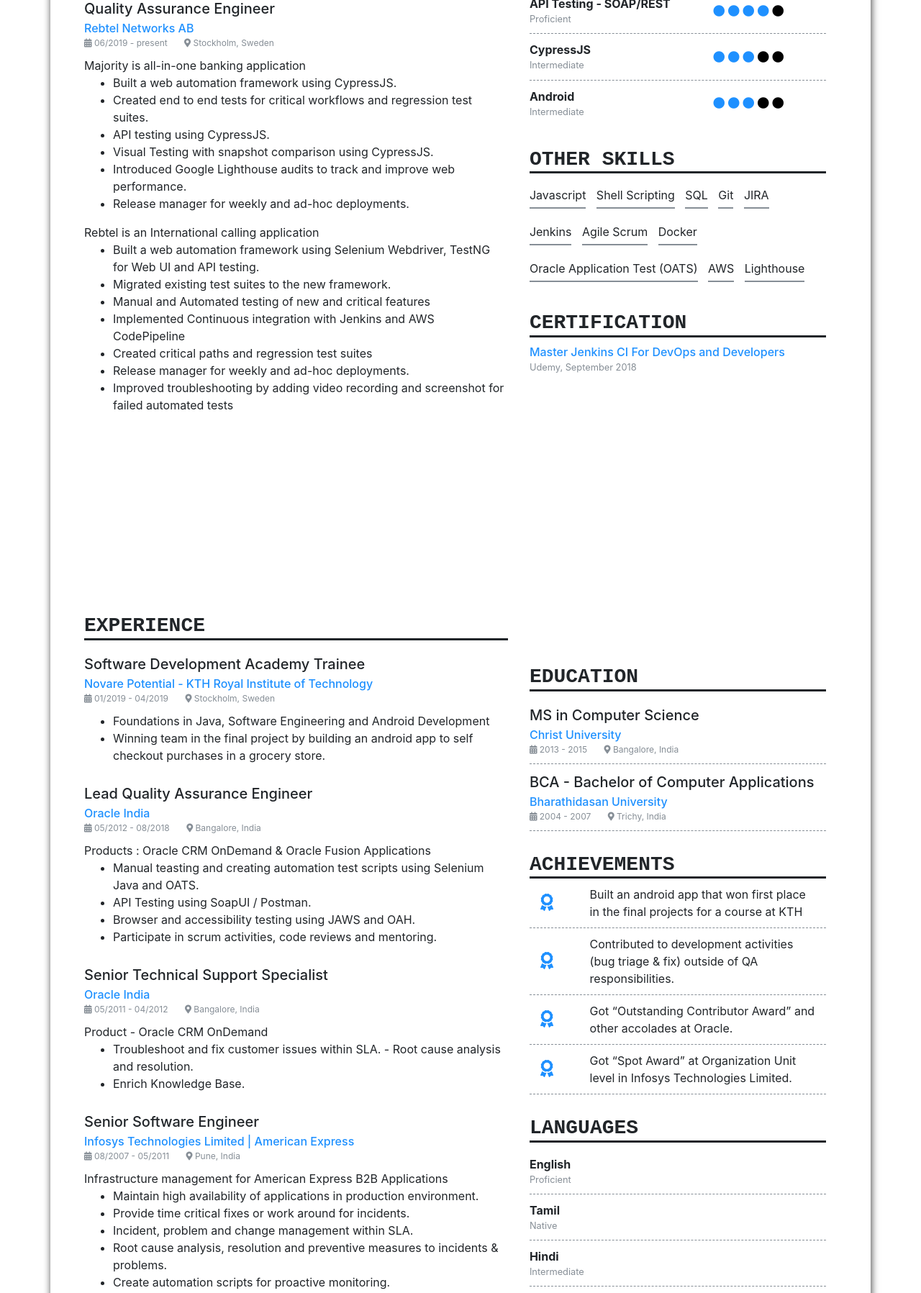
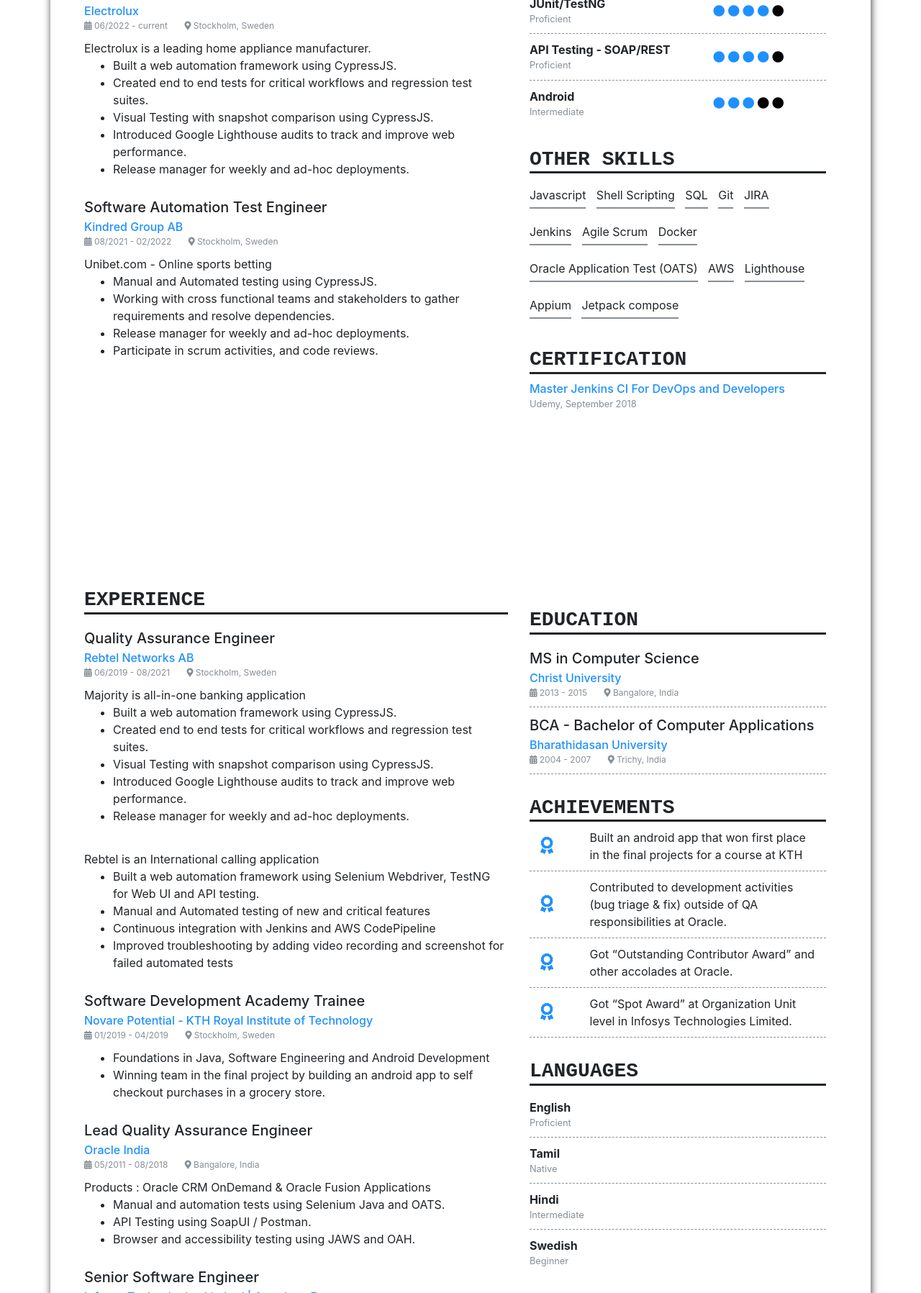
Before and after one commit to saranyas72/saranyas72.github.io, a plain HTML site: page index.html in a window 1280 px wide. Shown: the part 541-2338 px from the top of the page at 72% size. Drawn offline with nearby package versions, Linux system fonts and the light colour scheme.

Commit message:
Added latest

```diff
--- a/index.html
+++ b/index.html
@@ -24,7 +24,7 @@
                             <i class="fas fa-link"></i> <a href="https://github.com/saranyas72" target="_blank">github/saranyas72</a> <br/>
                         </div>
                         <div class="quick-info-right col-md-6 col-print-6">
-                            <i class="fas fa-at"></i> <a href="mailto:saranyas72@gmail.com">saranyas72[AT]gmail[DOT]com</a> <br/>
+                            <i class="fas fa-at"></i> <a href="mailto:saranyas72@gmail.com">saranyas72@gmail.com</a> <br/>
                             <i class="fas fa-map-marker-alt"></i> Stockholm, Sweden <br/>
                         </div>
                     </div>
@@ -34,44 +34,72 @@
                 </div>
             </div>
         </div>
-
         <div class="content col-md-12 col-print-12">
             <div class="col-md-7 col-print-7">
                 <h3 class="section-title">Summary</h3>
                 <p>
-                    Software Engineer with over 14 years of work experience in the IT industry out of which 10 years in Automation and Manual Testing. Currently working as a QA Engineer at Rebtel Networks AB.
+                    Software Engineer with over 14 years of work experience in the IT industry out of which 10 years in Automation and Manual Testing.
                 </p>
                 <p>I am a self-motivated and creative person. I enjoy working in a team where I can share and enhance my technical knowledge.</p>
                 <h3 class="section-title">Experience</h3>
                 <div class="work-ex">
-                    <div class="work-title">Quality Assurance Engineer</div>
-                    <div class="work-place">Rebtel Networks AB</div>
-                    <div class="work-period-location"><i class="fas fa-calendar-alt"></i> 06/2019 - present <i class="fas fa-map-marker-alt"></i> Stockholm, Sweden</div>
+                    <div class="work-title">Test Engineer</div>
+                    <div class="work-place">Electrolux</div>
+                    <div class="work-period-location"><i class="fas fa-calendar-alt"></i> 06/2022 - current <i class="fas fa-map-marker-alt"></i> Stockholm, Sweden</div>
                     <div class="work-summary">
-                        Majority is all-in-one banking application
+                        Electrolux is a leading home appliance manufacturer.
                         <ul>
-                            <li>Built a web automation framework using CypressJS.</li>
+                            <li>Built a web automation framework using CypressJS. </li>
                             <li>Created end to end tests for critical workflows and regression test suites.</li>
-                            <li>API testing using CypressJS.</li>
                             <li>Visual Testing with snapshot comparison using CypressJS.</li>
                             <li>Introduced Google Lighthouse audits to track and improve web performance.</li>
                             <li>Release manager for weekly and ad-hoc deployments.</li>
                         </ul>
-                        Rebtel is an International calling application
+                    </div>
+                </div>
+                <div class="work-ex">
+                    <div class="work-title">Software Automation Test Engineer</div>
+                    <div class="work-place">Kindred Group AB</div>
+                    <div class="work-period-location"><i class="fas fa-calendar-alt"></i> 08/2021 - 02/2022 <i class="fas fa-map-marker-alt"></i> Stockholm, Sweden</div>
+                    <div class="work-summary">
+                        Unibet.com - Online sports betting
                         <ul>
-                            <li>Built a web automation framework using Selenium Webdriver, TestNG for Web UI and API testing.</li>
-                            <li>Migrated existing test suites to the new framework.</li>
-                            <li>Manual and Automated testing of new and critical features</li>
-                            <li>Implemented Continuous integration with Jenkins and AWS CodePipeline</li>
-                            <li>Created critical paths and regression test suites</li>
+                            <li>Manual and Automated testing using CypressJS.</li>
+                            <li>Working with cross functional teams and stakeholders to gather requirements and resolve dependencies.</li>
                             <li>Release manager for weekly and ad-hoc deployments.</li>
-                            <li>Improved troubleshooting by adding video recording and screenshot for failed automated tests</li>
+                            <li>Participate in scrum activities, and code reviews.</li>
                         </ul>
                         <br/>
                     </div>
                 </div>
                 <div class="block-left"></div>
                 <h3 class="section-title">Experience</h3>
+                <div class="work-ex">
+                    <div class="work-title">Quality Assurance Engineer</div>
+                    <div class="work-place">Rebtel Networks AB</div>
+                    <div class="work-period-location"><i class="fas fa-calendar-alt"></i> 06/2019 - 08/2021 <i class="fas fa-map-marker-alt"></i> Stockholm, Sweden</div>
+                    <div class="work-summary">
+                        Majority is all-in-one banking application
+                        <ul>
+                            <li>Built a web automation framework using CypressJS. </li>
+                            <li>Created end to end tests for critical workflows and regression test suites.</li>
+                            <li>Visual Testing with snapshot comparison using CypressJS.</li>
+                            <li>Introduced Google Lighthouse audits to track and improve web performance.</li>
+                            <li>Release manager for weekly and ad-hoc deployments.</li>
+                        </ul>
+                    </div>
+                </div>
+                <div class="work-ex">
+                    <div class="work-summary">
+                        Rebtel is an International calling application
+                        <ul>
+                            <li>Built a web automation framework using Selenium Webdriver, TestNG for Web UI and API testing.</li>
+                            <li>Manual and Automated testing of new and critical features</li>
+                            <li>Continuous integration with Jenkins and AWS CodePipeline</li>
+                            <li>Improved troubleshooting by adding video recording and screenshot for failed automated tests</li>
+                        </ul>
+                    </div>
+                </div>
                 <div class="work-ex">
                     <div class="work-title">Software Development Academy Trainee</div>
                     <div class="work-place">Novare Potential - KTH Royal Institute of Technology</div>
@@ -86,26 +114,13 @@
                 <div class="work-ex">
                     <div class="work-title">Lead Quality Assurance Engineer</div>
                     <div class="work-place">Oracle India</div>
-                    <div class="work-period-location"><i class="fas fa-calendar-alt"></i> 05/2012 - 08/2018 <i class="fas fa-map-marker-alt"></i> Bangalore, India</div>
+                    <div class="work-period-location"><i class="fas fa-calendar-alt"></i> 05/2011 - 08/2018 <i class="fas fa-map-marker-alt"></i> Bangalore, India</div>
                     <div class="work-summary">
                         Products : Oracle CRM OnDemand & Oracle Fusion Applications
                         <ul>
-                            <li>Manual teasting and creating automation test scripts using Selenium Java and OATS.
+                            <li>Manual and automation tests using Selenium Java and OATS.</li>
                             <li>API Testing using SoapUI / Postman.</li>
                             <li>Browser and accessibility testing using JAWS and OAH.</li>
-                            <li>Participate in scrum activities, code reviews and mentoring.</li>
-                        </ul>
-                    </div>
-                </div>
-                <div class="work-ex">
-                    <div class="work-title">Senior Technical Support Specialist</div>
-                    <div class="work-place">Oracle India</div>
-                    <div class="work-period-location"><i class="fas fa-calendar-alt"></i> 05/2011 - 04/2012 <i class="fas fa-map-marker-alt"></i> Bangalore, India</div>
-                    <div class="work-summary">
-                        Product - Oracle CRM OnDemand
-                        <ul>
-                            <li>Troubleshoot and fix customer issues within SLA. - Root cause analysis and resolution.</li>
-                            <li>Enrich Knowledge Base.</li>
                         </ul>
                     </div>
                 </div>
@@ -117,11 +132,7 @@
                         Infrastructure management for American Express B2B Applications
                         <ul>
                             <li>Maintain high availability of applications in production environment.</li>
-                            <li>Provide time critical fixes or work around for incidents.</li>
-                            <li>Incident, problem and change management within SLA.</li>
-                            <li>Root cause analysis, resolution and preventive measures to incidents & problems.</li>
-                            <li>Create automation scripts for proactive monitoring.</li>
-                            <li>SME to Application and Engineering teams interfacing with the system.</li>
+                            <li>RCA, Incident, problem and change management within SLA.</li>
                         </ul>
                     </div>
                 </div>
@@ -130,6 +141,21 @@
                 <h3 class="section-title">Primary Skills</h3>
                 <div class="primary-skills">
                     <ul class="skill-list">
+                        <li class="skill">
+                            <div class="skill-content col-md-7 col-print-7">
+                                <div class="skill-name">CypressJS</div>
+                                <div class="skill-level">Intermediate</div>
+                            </div>
+                            <div class="col-md-5 col-print-5">
+                                 <div class="skill-rating">
+                                    <i class="blue-dot fas fa-circle"></i>
+                                    <i class="blue-dot fas fa-circle"></i>
+                                    <i class="blue-dot fas fa-circle"></i>
+                                    <i class="black-dot fas fa-circle"></i>
+                                    <i class="black-dot fas fa-circle"></i>
+                                 </div>
+                            </div>
+                        </li>
                         <li class="skill">
                             <div class="skill-content col-md-7 col-print-7">
                                <div class="skill-name">Java</div>
@@ -192,21 +218,6 @@
                          </li>
                          <li class="skill">
                             <div class="skill-content col-md-7 col-print-7">
-                                <div class="skill-name">CypressJS</div>
-                                <div class="skill-level">Intermediate</div>
-                            </div>
-                            <div class="col-md-5 col-print-5">
-                                 <div class="skill-rating">
-                                    <i class="blue-dot fas fa-circle"></i>
-                                    <i class="blue-dot fas fa-circle"></i>
-                                    <i class="blue-dot fas fa-circle"></i>
-                                    <i class="black-dot fas fa-circle"></i>
-                                    <i class="black-dot fas fa-circle"></i>
-                                 </div>
-                            </div>
-                         </li>
-                         <li class="skill">
-                            <div class="skill-content col-md-7 col-print-7">
                                 <div class="skill-name">Android</div>
                                 <div class="skill-level">Intermediate</div>
                             </div>
@@ -236,6 +247,8 @@
                     <span>Oracle Application Test (OATS)</span>
                     <span>AWS</span>
                     <span>Lighthouse</span>
+                    <span>Appium</span>
+                    <span>Jetpack compose</span>
                 </div>
                 <div class="section-block"></div>
                 <h3 class="section-title">Certification</h3>
@@ -264,7 +277,7 @@
                     </div>
                     <div class="certification-summary">
                         <div class="certification-icon col-md-2 col-print-2"><i class="fas fa-award"></i></div>
-                        <div class="col-md-10 col-print-10">Contributed to development activities (bug triage & fix) outside of QA responsibilities.</div>
+                        <div class="col-md-10 col-print-10">Contributed to development activities (bug triage & fix) outside of QA responsibilities at Oracle.</div>
                     </div>
                     <div class="certification-summary">
                         <div class="certification-icon col-md-2 col-print-2"><i class="fas fa-award"></i></div>
--- a/style.css
+++ b/style.css
@@ -8,28 +8,30 @@
 .title {
   text-transform: uppercase;
   font-weight: bold;
-    font-family: 'Courier New', Courier, monospace;
+  font-family: "Courier New", Courier, monospace;
   margin-bottom: 0px;
 }
 .subtitle {
-    font-family: 'Courier New', Courier, monospace;
+  font-family: "Courier New", Courier, monospace;
   font-weight: bold;
   color: dodgerblue;
 }
 
 .quick-info {
-    font-family: 'Courier New', Courier, monospace;
+  font-family: "Courier New", Courier, monospace;
   display: flex;
   padding-top: 10px;
   padding-left: 0;
 }
 
-.quick-info a, .quick-info a:hover {
+.quick-info a,
+.quick-info a:hover {
   color: #212529;
   text-decoration: none;
 }
 
-.quick-info-left, .quick-info-right {
+.quick-info-left,
+.quick-info-right {
   padding-left: 0;
   padding-top: 0;
 }
@@ -44,17 +46,18 @@
 .section-title {
   text-transform: uppercase;
   border-bottom: 3px solid #212529;
-    font-family: 'Courier New', Courier, monospace;
+  font-family: "Courier New", Courier, monospace;
   font-weight: bold;
   margin-top: 10px;
 }
 
-.work-ex, .education {
-    padding-top: 10px;;
+.work-ex,
+.education {
+  padding-top: 10px;
 }
 
 .education {
-    padding-bottom: 10px;;
+  padding-bottom: 10px;
   border-bottom: 1px dashed #868e96;
 }
 
@@ -62,22 +65,26 @@
   border-bottom: none;
 }
 
-.work-title, .education-title {
+.work-title,
+.education-title {
   font-size: 1.25rem;
   font-weight: 500;
 }
 
-.work-place, .education-place {
+.work-place,
+.education-place {
   color: dodgerblue;
   font-weight: 500;
 }
 
-.work-period-location, .education-period-location {
+.work-period-location,
+.education-period-location {
   font-size: 0.75rem;
-    color:#868e96;
+  color: #868e96;
 }
 
-.work-period-location i:last-child, .education-period-location i:last-child {
+.work-period-location i:last-child,
+.education-period-location i:last-child {
   padding-left: 20px;
 }
 
@@ -91,7 +98,7 @@
 }
 
 .skill {
-    display:flex;
+  display: flex;
   list-style-type: none;
   justify-content: space-between;
   align-items: center;
@@ -114,7 +121,7 @@
 
 .skill-level {
   color: #868e96;
-    font-size: 0.80rem;
+  font-size: 0.8rem;
 }
 
 .skill-name {
@@ -145,14 +152,14 @@
 
 .certification-time {
   color: #868e96;
-    font-size: 0.80rem;
+  font-size: 0.8rem;
 }
 
 .certification-summary {
   display: flex;
   align-items: center;
   padding-bottom: 10px;
-    margin-top:10px;
+  margin-top: 10px;
   border-bottom: 1px dashed #868e96;
 }
 
@@ -162,11 +169,11 @@
 }
 
 .block-left {
-    height: 228px;
+  height: 268px;
 }
 
 .block-right {
-    height: 394px;
+  height: 264px;
 }
 
 .section-block {
@@ -211,13 +218,16 @@
     .page {
       margin-top: 10px;
       margin-bottom: 10px;
-            box-shadow: 1px 1px 10px 0 rgba(0,0,0,0.75);
+      box-shadow: 1px 1px 10px 0 rgba(0, 0, 0, 0.75);
       position: relative;
       padding: 32px;
     }
   }
 
-    h1, h2, h3, h4 {
+  h1,
+  h2,
+  h3,
+  h4 {
     font-weight: 300;
   }
 
```
Lines whose indentation alone changed are shown as unchanged.
